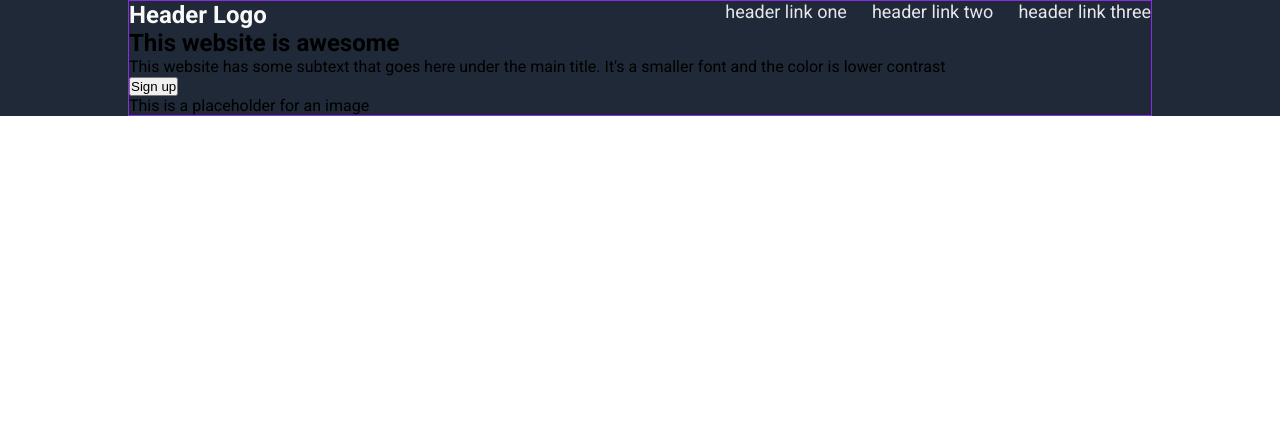
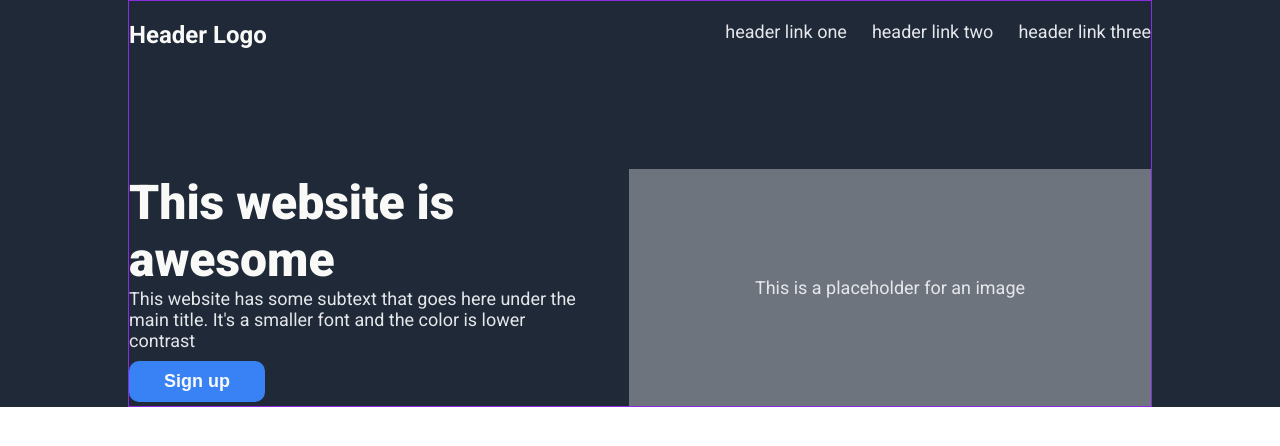
Before and after one commit to MindfulxMaker/odin-landing-page, a plain HTML site: page index.html in a window 1280 px wide. Drawn offline with Linux system fonts and the light colour scheme.

Commit message:
Finish styling hero section

```diff
--- a/styles.css
+++ b/styles.css
@@ -29,6 +29,7 @@ html {
     display: flex;
     justify-content: flex-end;
     gap: 25px;
+    padding: 20px 0;
 }
 
 .logo {
@@ -37,8 +38,6 @@ html {
 
 a {
     text-decoration: none;
-    font-size: 18px;
-    color: #E5E7EB;
 }
 
 .logo a {
@@ -46,3 +45,45 @@ a {
     color: #F9FAF8;
     font-weight: 700;
 }
+
+.hero-content {
+    display: flex;
+    justify-content: space-between;
+    margin-top: 100px;
+}
+
+.hero-right {
+    width: 522px;
+    height: 237px;
+    background-color: #6D747D;
+    display: flex;
+    justify-content: center;
+    align-items: center;
+}
+
+.hero-left {
+    width: 450px;
+    align-self: center;
+}
+
+.hero-content p, a {
+    font-size: 18px;
+    color: #E5E7EB;
+}
+
+h1 {
+    font-size: 48px;
+    color: #F9FAF8;
+    font-weight: 900;
+}
+
+button {
+    background-color: #3882F6;
+    color: #F9FAF8;
+    padding: 10px 35px;
+    border-radius: 10px;
+    font-size: 18px;
+    font-weight: 700;
+    border: none;
+    margin-top: 10px;
+}
```
